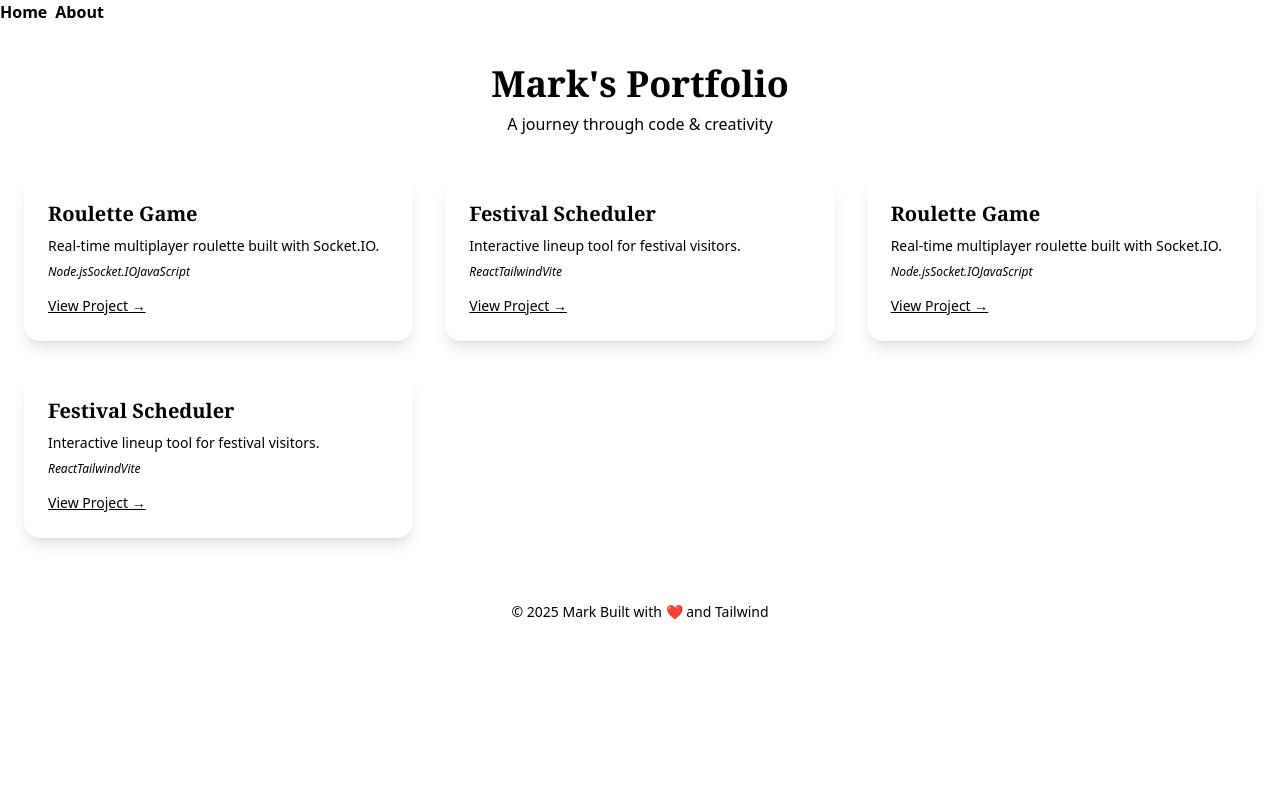
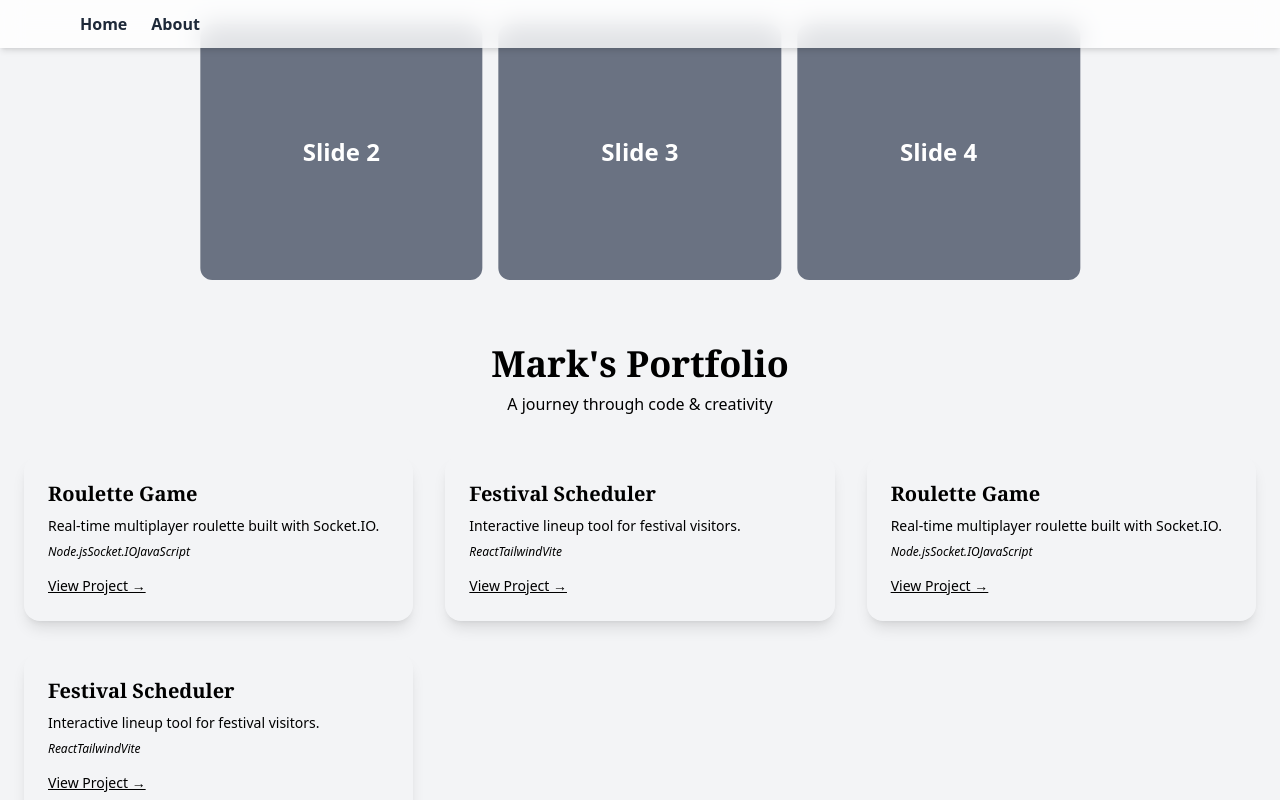
Before and after one commit to Markp33/marksportfolio, a React (Vite) app in the folder react/: page / in a window 1280 px wide. Shown: the top 800 px of the page. Built offline with nearby package versions, Linux system fonts and the light colour scheme.

Commit message:
slideshow-begin

```diff
--- a/react/src/App.tsx
+++ b/react/src/App.tsx
@@ -3,19 +3,27 @@ import Header from "@/components/layout/Header";
 import Footer from "@/components/layout/Footer";
 import Home from "@/pages/Home";
 import About from "@/pages/About";
+import Carousel from "@/components/home/Carousel"; // Don't forget to import this
 import "@/styles/index.css";
 
 export default function App() {
   return (
     <BrowserRouter>
+      <div className="min-h-screen flex flex-col bg-gray-100">
         <Header />
-      <main>
+
+        <main className="flex-grow">
+          {/* Optional: put Carousel only on home page */}
+          <Carousel />
+
           <Routes>
             <Route path="/" element={<Home />} />
             <Route path="/about" element={<About />} />
           </Routes>
         </main>
+
         <Footer />
+      </div>
     </BrowserRouter>
   );
 }
--- /dev/null
+++ b/react/src/components/home/Carousel.tsx
@@ -0,0 +1,61 @@
+import { useEffect, useRef, useState } from "react";
+import { slides } from "./carouselData";
+
+const visibleSlides = 3;
+
+export default function Carousel() {
+  const [index, setIndex] = useState(0);
+  const [transitioning, setTransitioning] = useState(true);
+  const trackRef = useRef<HTMLDivElement>(null);
+
+  const totalSlides = slides.length;
+  const extendedSlides = [...slides, ...slides]; // duplicate for looping
+
+  useEffect(() => {
+    const interval = setInterval(() => {
+      setIndex((prev) => prev + 1);
+      setTransitioning(true);
+    }, 3000);
+
+    return () => clearInterval(interval);
+  }, []);
+
+  useEffect(() => {
+    if (index === totalSlides) {
+      const timeout = setTimeout(() => {
+        setTransitioning(false);
+        setIndex(0);
+      }, 700); // match transition time
+      return () => clearTimeout(timeout);
+    }
+  }, [index]);
+
+  return (
+    <div className="w-full max-w-4xl mx-auto overflow-hidden py-6">
+      <div
+        ref={trackRef}
+        className="flex"
+        style={{
+          width: `${(extendedSlides.length / visibleSlides) * 100}%`,
+          transform: `translateX(-${(index * 100) / extendedSlides.length}%)`,
+          transition: transitioning ? "transform 0.7s ease-in-out" : "none",
+        }}
+      >
+        {extendedSlides.map((slide, i) => (
+            <div
+              key={i}
+              className="h-64 px-2"
+              style={{ width: `${100 / extendedSlides.length}%` }}
+            >
+
+            <div
+              className={`h-full w-full rounded-xl flex items-center justify-center text-white text-2xl font-bold ${slide.color}`}
+            >
+              {slide.text}
+            </div>
+          </div>
+        ))}
+      </div>
+    </div>
+  );
+}
--- /dev/null
+++ b/react/src/components/home/carouselData.ts
@@ -0,0 +1,13 @@
+export interface Slide {
+  id: number;
+  text: string;
+  color: string;
+}
+
+export const slides: Slide[] = [
+  { id: 1, text: "Slide 1", color: "bg-gray-500" },
+  { id: 2, text: "Slide 2", color: "bg-gray-500" },
+  { id: 3, text: "Slide 3", color: "bg-gray-500" },
+  { id: 4, text: "Slide 4", color: "bg-gray-500" },
+  { id: 5, text: "Slide 5", color: "bg-gray-500" },
+];
--- a/react/src/components/layout/Header.tsx
+++ b/react/src/components/layout/Header.tsx
@@ -3,12 +3,17 @@ import { navItems } from "@/data/navItems";
 
 export default function Header() {
   return (
-    <header>
-      <nav>
-        <ul className="flex gap-2 font-bold">
+    <header className="fixed top-0 left-0 w-full bg-white/80 backdrop-blur-md shadow-md z-50">
+      <nav className="max-w-6xl mx-auto px-4 py-3">
+        <ul className="flex gap-6 font-semibold text-gray-800">
           {navItems.map((item) => (
             <li key={item.to}>
-              <Link to={item.to}>{item.label}</Link>
+              <Link
+                to={item.to}
+                className="hover:text-blue-600 transition-colors duration-200"
+              >
+                {item.label}
+              </Link>
             </li>
           ))}
         </ul>
```
Lines whose indentation alone changed are shown as unchanged.
